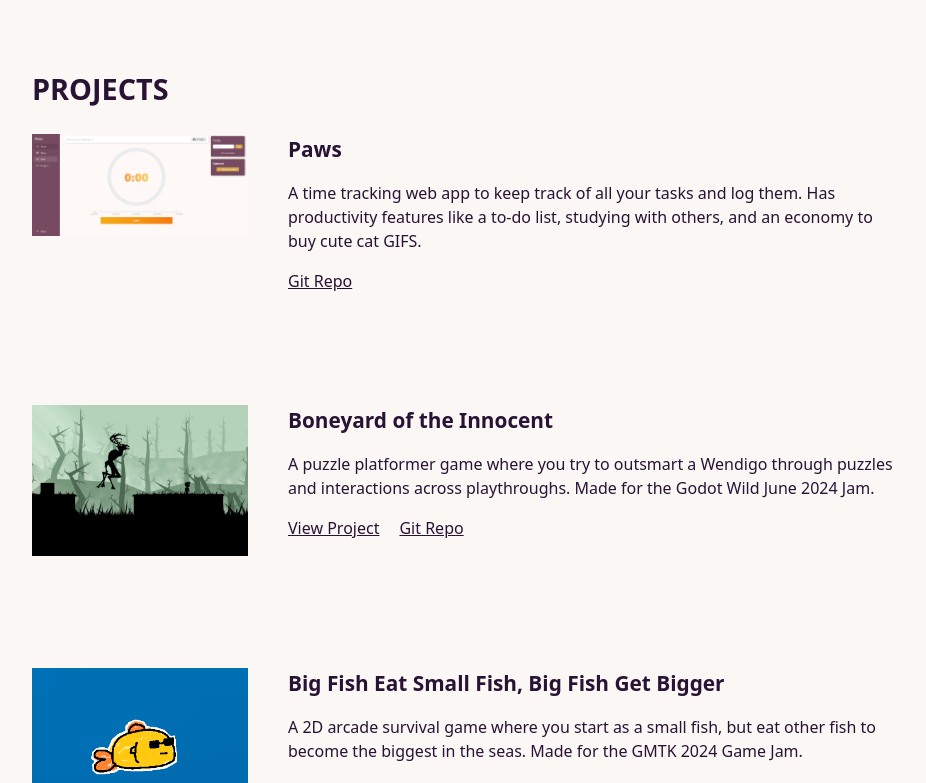
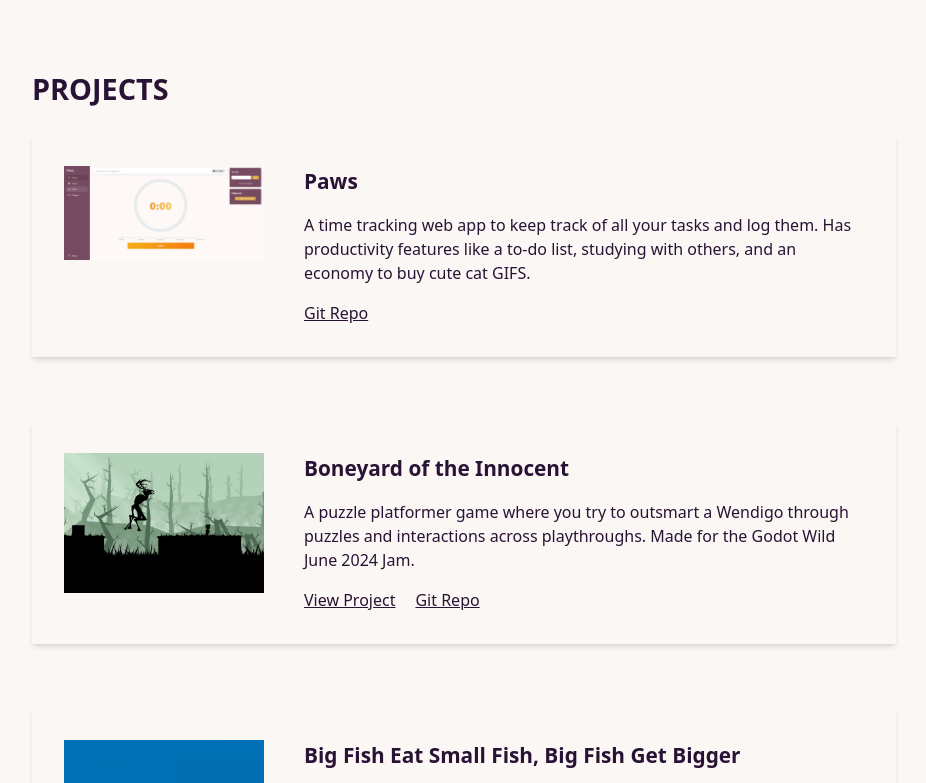
Before and after one commit to bryanjhdang/bryanjhdang.github.io, a React (Vite) app: page / in a window 1280 px wide. Shown: the part 1100-1883 px from the top of the page, without its empty margins (176-1102 px from the left). Built offline with nearby package versions, Linux system fonts and the light colour scheme.

Commit message:
add shadow to project

```diff
--- a/src/sections/Projects.tsx
+++ b/src/sections/Projects.tsx
@@ -14,7 +14,7 @@ interface ProjectInfo {
 function Project({ project }: { project: ProjectInfo }) {
   return (
     <>
-      <div className="flex sm:flex-row flex-col gap-10">
+      <div className="flex sm:flex-row flex-col gap-10 p-8 shadow-md">
 
         <div className="basis-1/4">
           <img src={project.imageLink} alt={project.name} className="w-full object-cover" />
@@ -51,7 +51,7 @@ export default function Projects() {
   return (
     <div id="projects" className="pt-20 pb-20 border-none">
       <SectionTitle title="PROJECTS" />
-      <div className="grid grid-cols-1 gap-24 sm:gap-28">
+      <div className="grid grid-cols-1 sm:gap-16">
         {projectData.map((project, index) => (
           <Project key={index} project={project} />
         ))}
```
Also changed, not shown: 6 other files (tests, documents, lock files or other folders).
